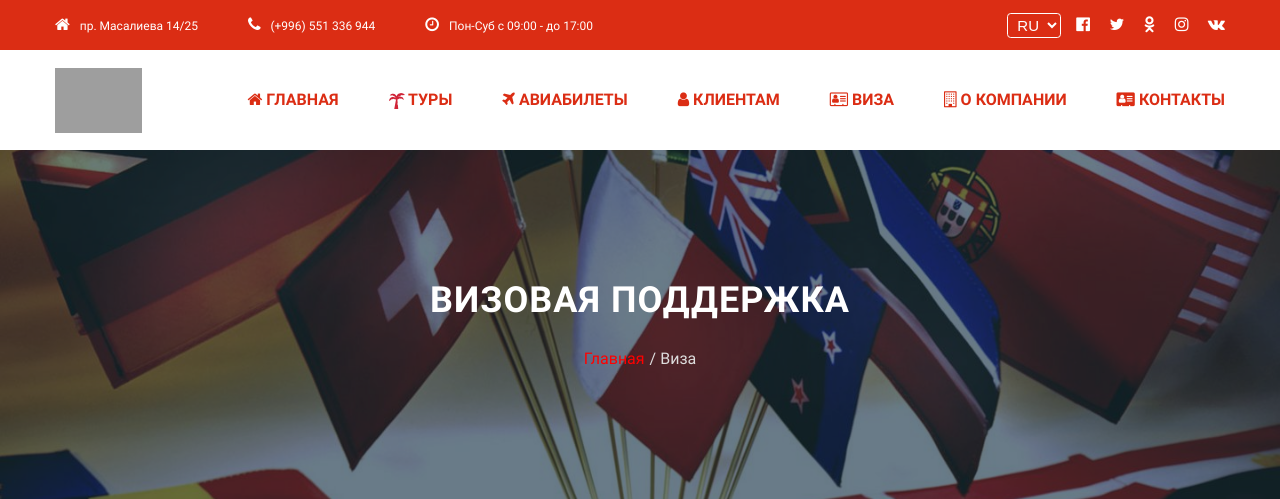
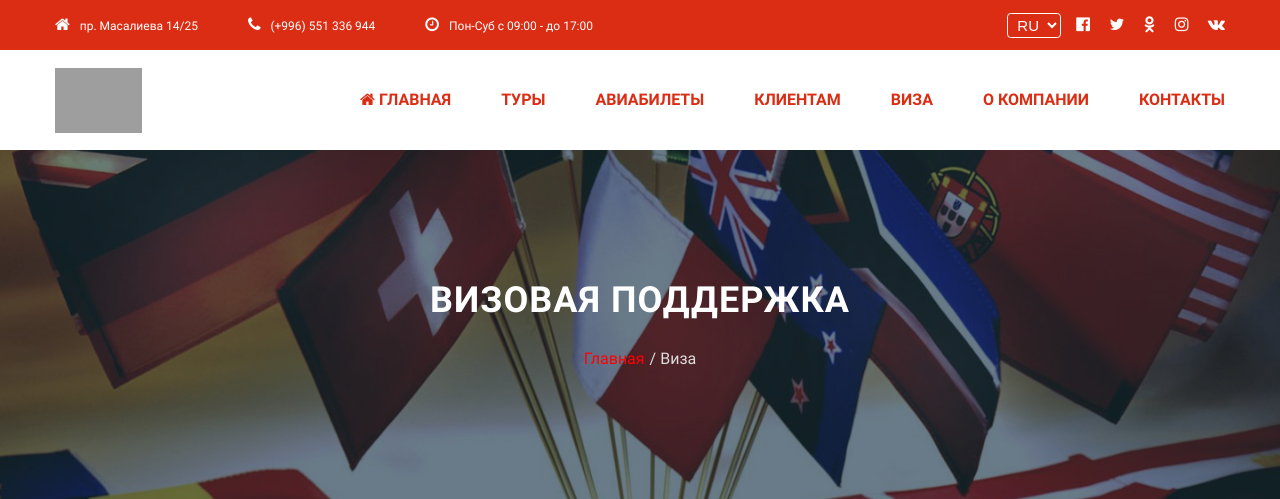
Before and after one commit to rhino-it/tourism, a CodeIgniter app: page /database/index.php/pages/visa in a window 1280 px wide. Shown: the top 499 px of the page. Run offline with CodeIgniter, Linux system fonts and the light colour scheme; grey boxes are pictures that could not be loaded.

Commit message:
frontend

```diff
--- a/application/views/footer_view.php
+++ b/application/views/footer_view.php
@@ -248,6 +248,18 @@ if (window.innerHeight < window.innerWidth) {
 	}
 }
 }
+
+setInterval(whatsapp_button_from_right, 1300);
+var btn_whatsapp = document.querySelector('.k_whatsapp');
+function whatsapp_button_from_right(){
+	 btn_whatsapp.style.right = '0px';
+}
+
+setInterval(phone_button_from_right, 1000);
+var btn_phone = document.querySelector('.k_phone');
+function phone_button_from_right(){
+	 btn_phone.style.right = '0px';
+}
 </script>
 
 
--- a/application/views/header_view.php
+++ b/application/views/header_view.php
@@ -84,7 +84,8 @@
 
 						<li>
 
-							<a href="#"> <img src="<?php echo base_url().'assets/images/palm-tree.png';?>"> ТУРЫ</a>
+							<a href="#">  ТУРЫ</a>
+							<!-- <a href="#"> <img src="<?php echo base_url().'assets/images/palm-tree.png';?>"> ТУРЫ</a> -->
 
 
 							<ul class="sub-menu">
@@ -111,7 +112,7 @@
 
 								<li>
 
-									<a href="<?php echo base_url('pages/airticket'); ?>"><i class="fa fa-plane" aria-hidden="true"></i> АВИАБИЛЕТЫ</a>
+									<a href="<?php echo base_url('pages/airticket'); ?>"> АВИАБИЛЕТЫ</a>
 
 								<!-- <ul class="sub-menu">
 									<li><a href="projects-grid.html">МОСКВА</a></li>
@@ -121,20 +122,20 @@
 							</li>
 
 							<li>
-								<a href="<?php echo base_url('pages/for_clients'); ?>"><i class="fa fa-user" aria-hidden="true"></i> КЛИЕНТАМ</a>
+								<a href="<?php echo base_url('pages/for_clients'); ?>"></i> КЛИЕНТАМ</a>
 							</li>
 
 							<li>
-								<a href="<?php echo base_url('pages/visa'); ?>"><i class="fa fa-address-card-o" aria-hidden="true"></i> ВИЗА</a>
+								<a href="<?php echo base_url('pages/visa'); ?>"></i> ВИЗА</a>
 							</li>
 
 							<li>
-								<a href="<?php echo base_url('pages/about'); ?>"><i class="fa fa-building-o" aria-hidden="true"></i> О КОМПАНИИ</a>
+								<a href="<?php echo base_url('pages/about'); ?>"></i> О КОМПАНИИ</a>
 							</li>
 
 							<li>
 
-								<a href="<?php echo base_url('pages/contact'); ?>"><i class="fa fa-address-card" aria-hidden="true"></i> КОНТАКТЫ</a>
+								<a href="<?php echo base_url('pages/contact'); ?>"> КОНТАКТЫ</a>
 								<!-- <ul class="sub-menu">
 
 									<li><a href="index.html">ВСЕ ЗАКЛАДКИ И РЕКЛАМНЫЙ КАРТИНКИ</a></li>
--- a/assets/css/main.css
+++ b/assets/css/main.css
@@ -2546,7 +2546,7 @@ input.num-product::-webkit-inner-spin-button {
 .bg-8 {background-color: #888;}
 .bg-9 {background-color: #999;}
 .bg-101 {background-color: #072032;}
-.bg-10g {background-color: #26C281;}
+.bg-10g {background-color: #313971;}
 .bg-10 {background-color: #DB2D14;}
 .bg-11 {background-color: none;}
 .bg-12 {background-color: #26C281;}
@@ -3414,6 +3414,8 @@ filter: progid:DXImageTransform.Microsoft.gradient( startColorstr='#3b92e3', end
   margin-bottom: 20px;
   border-radius: 50%;
   position: relative;
+  right: -150px;
+  transition: 1s;
 }
 .k_phone:after {
   content: "";
@@ -3462,6 +3464,8 @@ filter: progid:DXImageTransform.Microsoft.gradient( startColorstr='#3b92e3', end
 .k_whatsapp {
   border-radius: 50%;
   position: relative;
+  right: -150px;
+  transition: 1s;
 
 }
 .k_whatsapp a{
@@ -3469,6 +3473,7 @@ filter: progid:DXImageTransform.Microsoft.gradient( startColorstr='#3b92e3', end
   background-color: #48C358;
   height: 50px;
   width: 50px;
+
   text-align: center;
   line-height: 47px;
   font-size: 1.8em;
```
